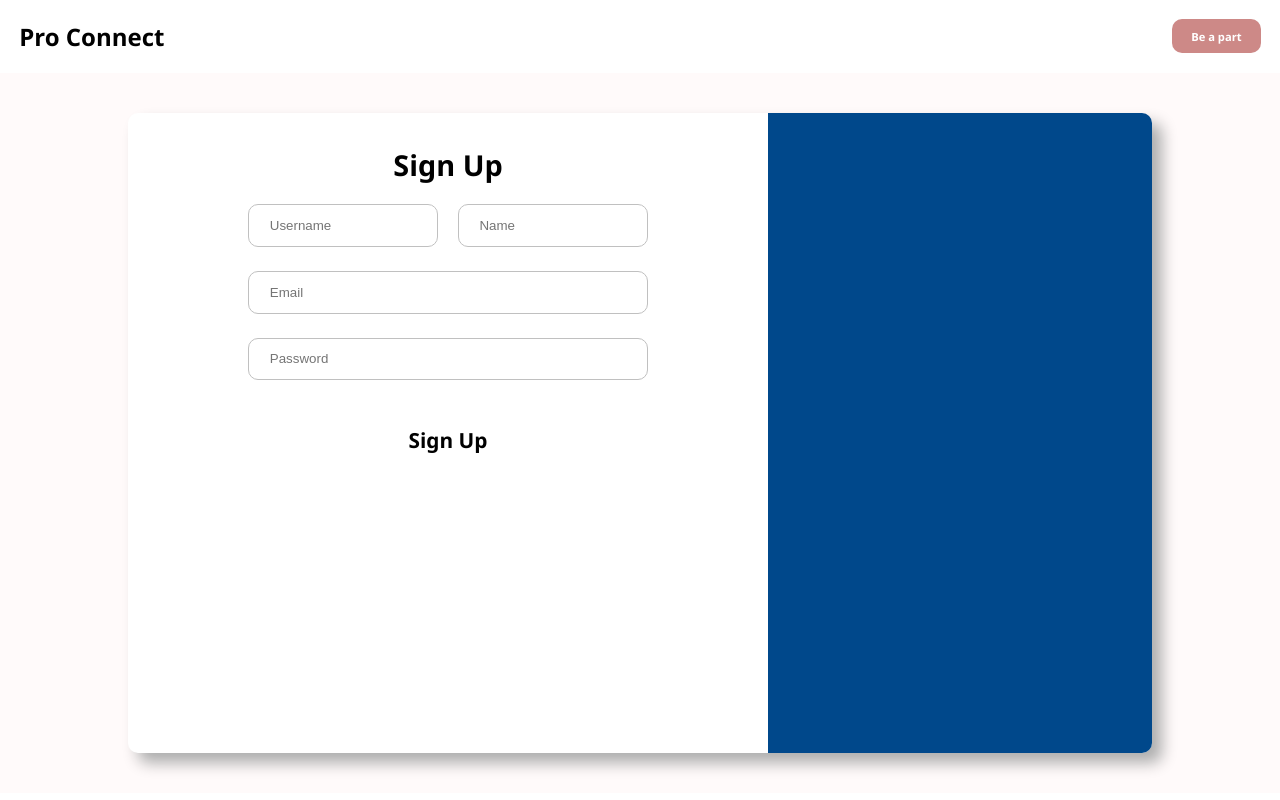
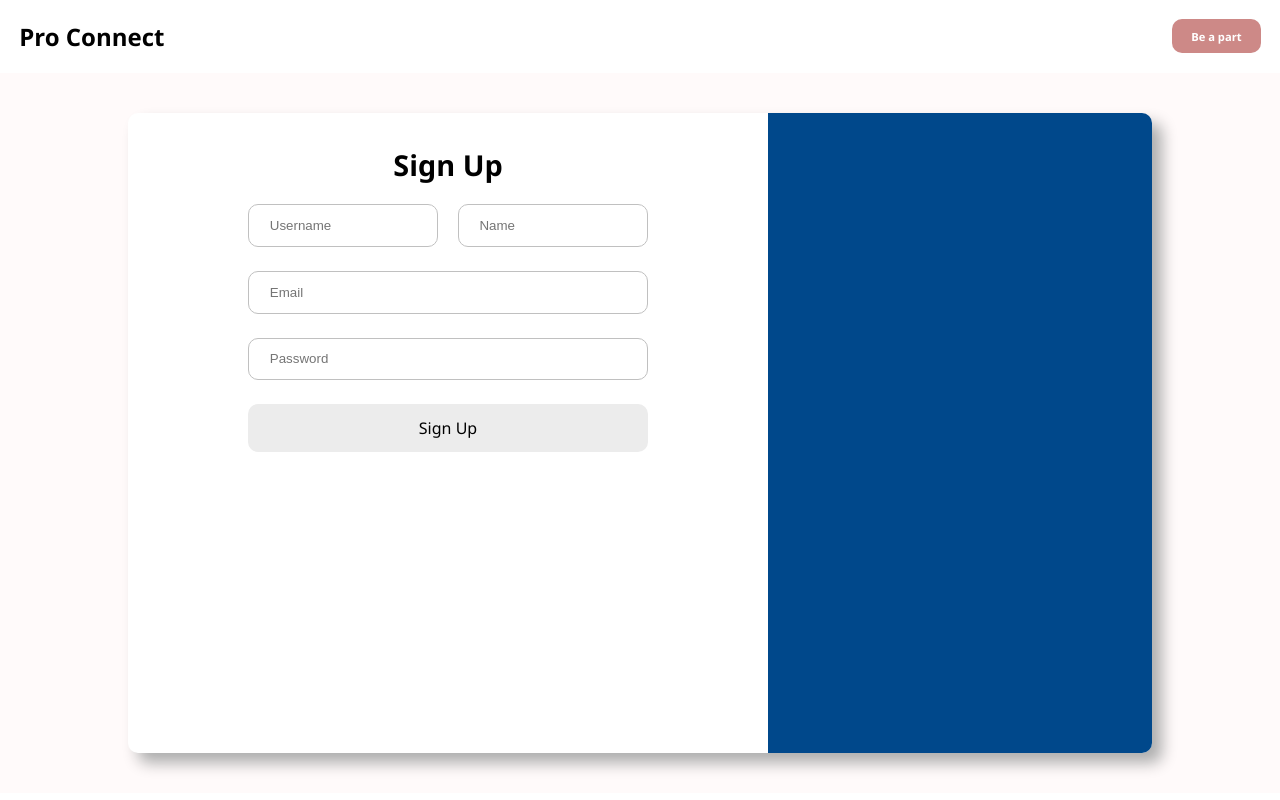
Before and after one commit to Aryanarya01/LinkedIn, a Next.js app in the folder frontend/: page /login in a window 1280 px wide. Built offline with nearby package versions, Linux system fonts and the light colour scheme.

Commit message:
login component

```diff
--- a/frontend/src/pages/login/style.module.css
+++ b/frontend/src/pages/login/style.module.css
@@ -55,12 +55,10 @@
 
 
 .buttonWithOutline{
-    margin-top: 1.3rem;
-    border-radius: 20px;
-    border: 1px solid white;
-    font-size: 1.3rem;
-    font-weight: bold;
-    user-select: none;
+    padding: 0.8rem 1.3rem;
+    background: rgb(236, 236, 236);
+    width: 100%;
+    border-radius: 10px;
     cursor: pointer;
 }
 
```
